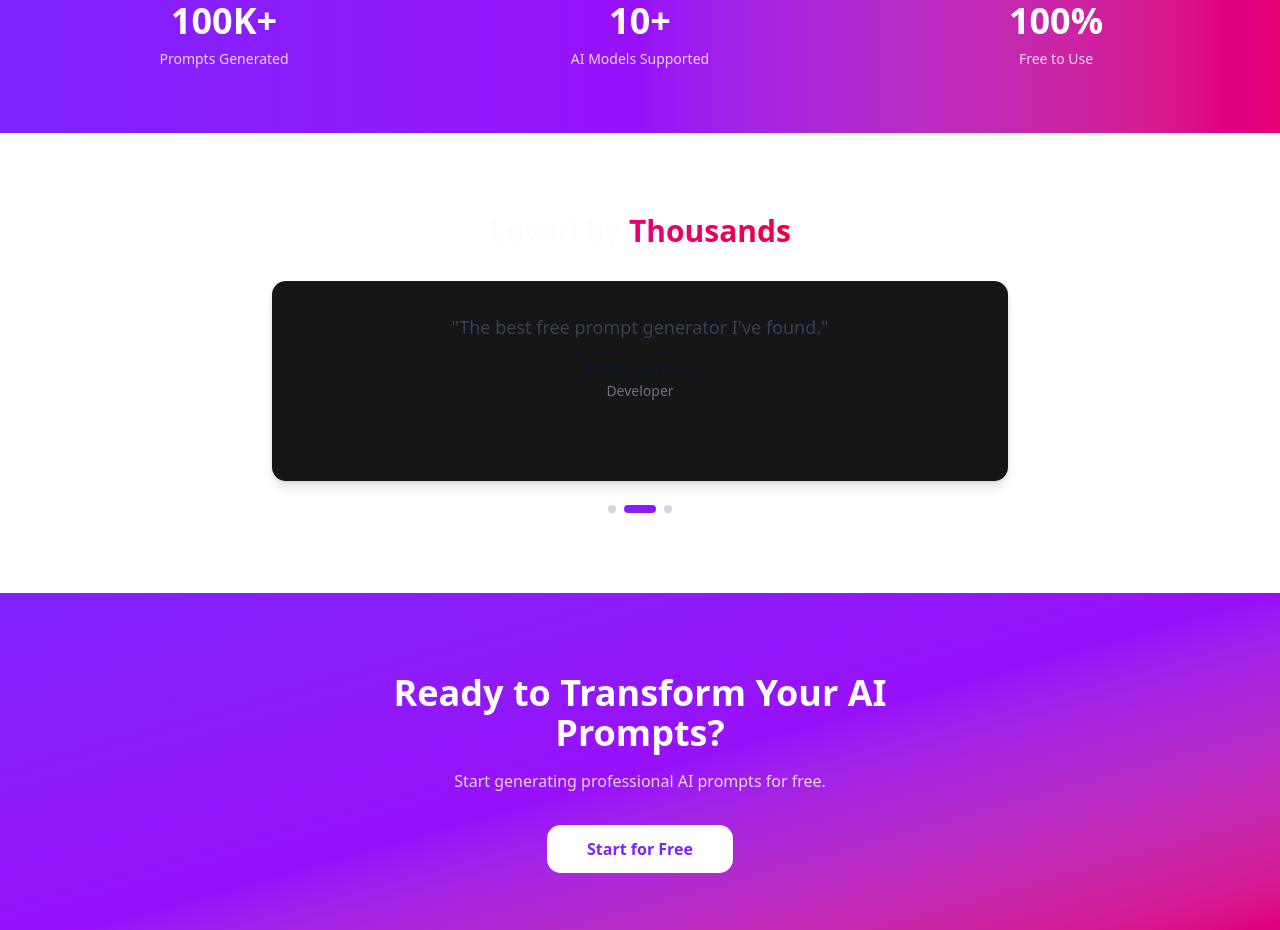
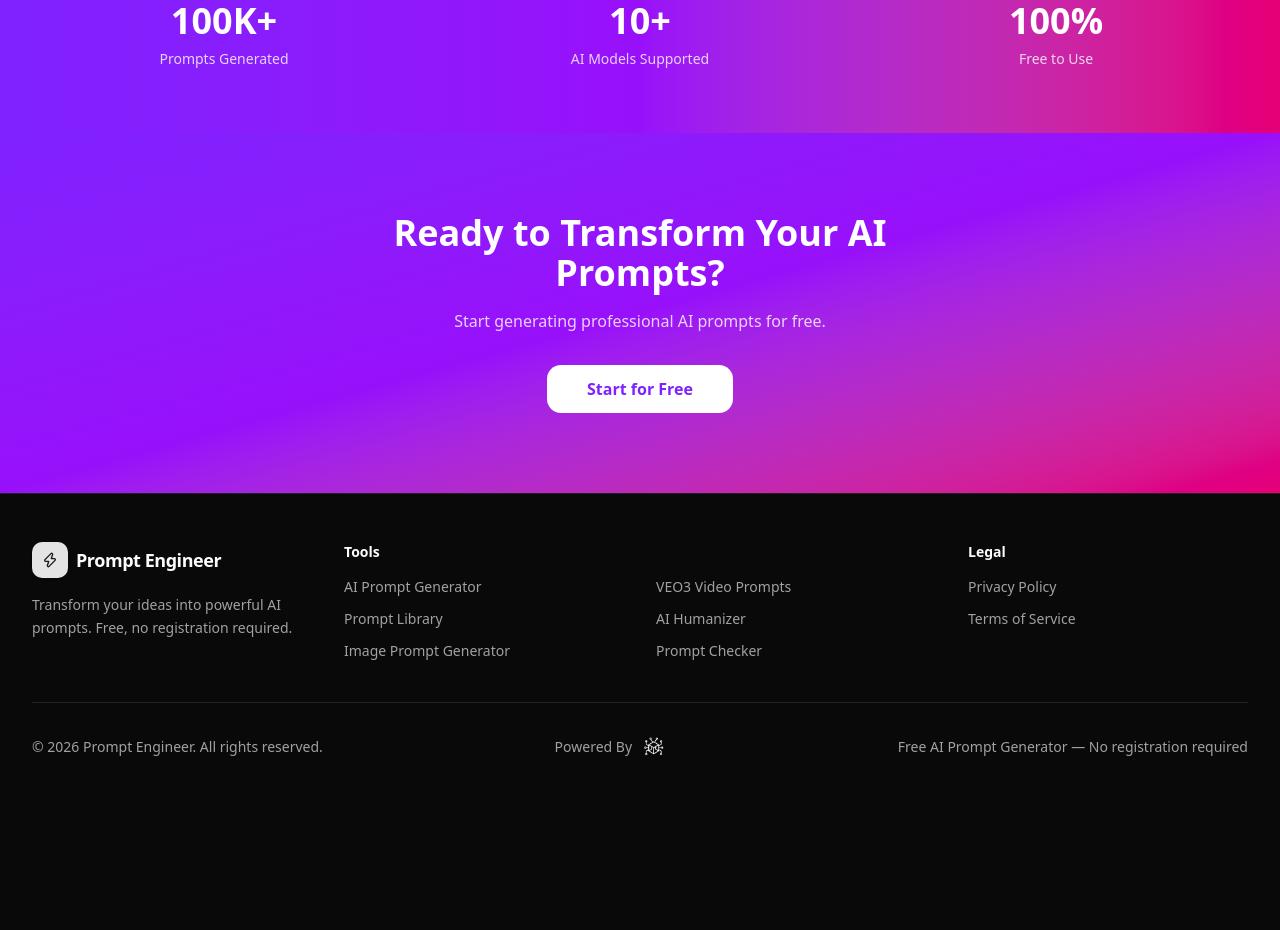
Before and after one commit to Moeraafatz/Basera, a Next.js app: page / in a window 1280 px wide. Shown: the part 1540-2470 px from the top of the page. After the commit the page ends 2347 px from the top, so only its background shows below. Built offline with nearby package versions, Linux system fonts and the light colour scheme.

Commit message:
Remove testimonials section

```diff
--- a/src/app/page.tsx
+++ b/src/app/page.tsx
@@ -3,7 +3,7 @@
 import { useState, useEffect, useRef } from "react";
 import Link from "next/link";
 import Image from "next/image";
-import { motion, useInView, AnimatePresence } from "framer-motion";
+import { motion, useInView } from "framer-motion";
 import { Wand2, Sparkles, Image as ImageIcon, Video, Shield, FileText, CheckCircle, ArrowRight, Zap, Loader2, Bot, Star, Users, Copy } from "lucide-react";
 import { Card } from "@/components/ui/card";
 import { Badge } from "@/components/ui/badge";
@@ -37,7 +37,6 @@ export default function HomePage() {
   const [input, setInput] = useState("");
   const [isGenerating, setIsGenerating] = useState(false);
   const [output, setOutput] = useState("");
-  const [currentTestimonial, setCurrentTestimonial] = useState(0);
   const [selectedCategory, setSelectedCategory] = useState("content");
 
   const heroRef = useRef<HTMLElement>(null);
@@ -45,13 +44,6 @@ export default function HomePage() {
 
   const heroInView = useInView(heroRef, { once: true, margin: "-100px" });
   const toolsInView = useInView(toolsRef, { once: true, margin: "-100px" });
-
-  useEffect(() => {
-    const interval = setInterval(() => {
-      setCurrentTestimonial((prev) => (prev + 1) % 3);
-    }, 5000);
-    return () => clearInterval(interval);
-  }, []);
 
   const handleGenerate = async () => {
     if (!input.trim()) return;
@@ -222,45 +214,6 @@ export default function HomePage() {
         </div>
       </section>
 
-      {/* Testimonials */}
-      <section className="py-20 bg-white">
-        <div className="max-w-3xl mx-auto px-4 text-center">
-          <h2 className="text-2xl sm:text-3xl font-bold mb-8">
-            Loved by <span className="bg-gradient-to-r from-pink-600 to-rose-600 bg-clip-text text-transparent">Thousands</span>
-          </h2>
-
-          <div className="relative h-[200px]">
-            <AnimatePresence mode="wait">
-              <motion.div
-                key={currentTestimonial}
-                initial={{ opacity: 0, x: 20 }}
-                animate={{ opacity: 1, x: 0 }}
-                exit={{ opacity: 0, x: -20 }}
-                className="absolute inset-0"
-              >
-                <Card className="h-full p-8 text-center border-0 shadow-xl">
-                  <p className="text-lg text-gray-700 mb-4">"{["This tool has completely transformed my workflow!", "The best free prompt generator I've found.", "Saved me hours of work on content creation."][currentTestimonial]}"</p>
-                  <p className="font-bold text-gray-900">{["Sarah Chen", "Mike Johnson", "Emily Davis"][currentTestimonial]}</p>
-                  <p className="text-sm text-gray-500">{["Content Creator", "Developer", "Marketer"][currentTestimonial]}</p>
-                </Card>
-              </motion.div>
-            </AnimatePresence>
-          </div>
-
-          <div className="flex justify-center gap-2 mt-6">
-            {[0, 1, 2].map((i) => (
-              <button
-                key={i}
-                onClick={() => setCurrentTestimonial(i)}
-                className={`h-2 rounded-full transition-all ${
-                  i === currentTestimonial ? "w-8 bg-gradient-to-r from-violet-600 to-purple-600" : "w-2 bg-gray-300"
-                }`}
-              />
-            ))}
-          </div>
-        </div>
-      </section>
-
       {/* CTA */}
       <section className="py-20 bg-gradient-to-br from-violet-600 via-purple-600 to-pink-600 text-center">
         <div className="max-w-2xl mx-auto px-4">
```
